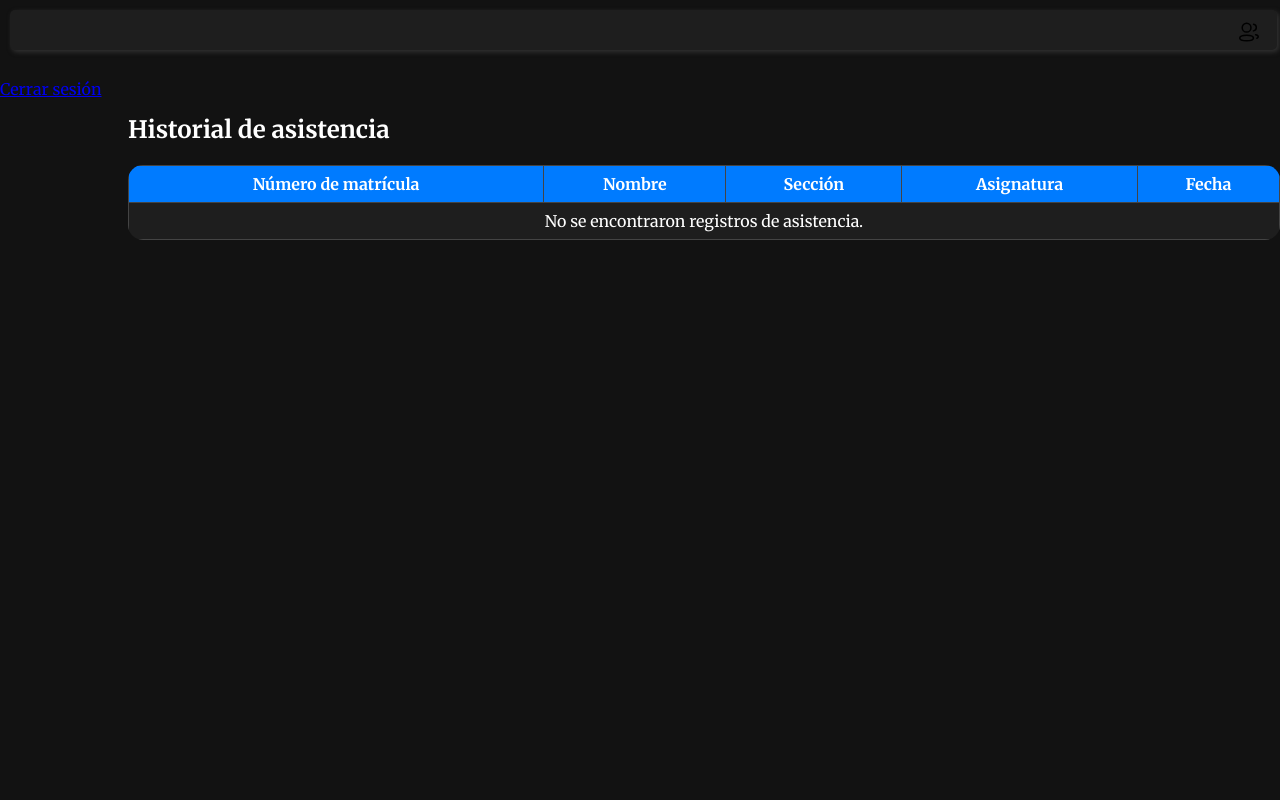
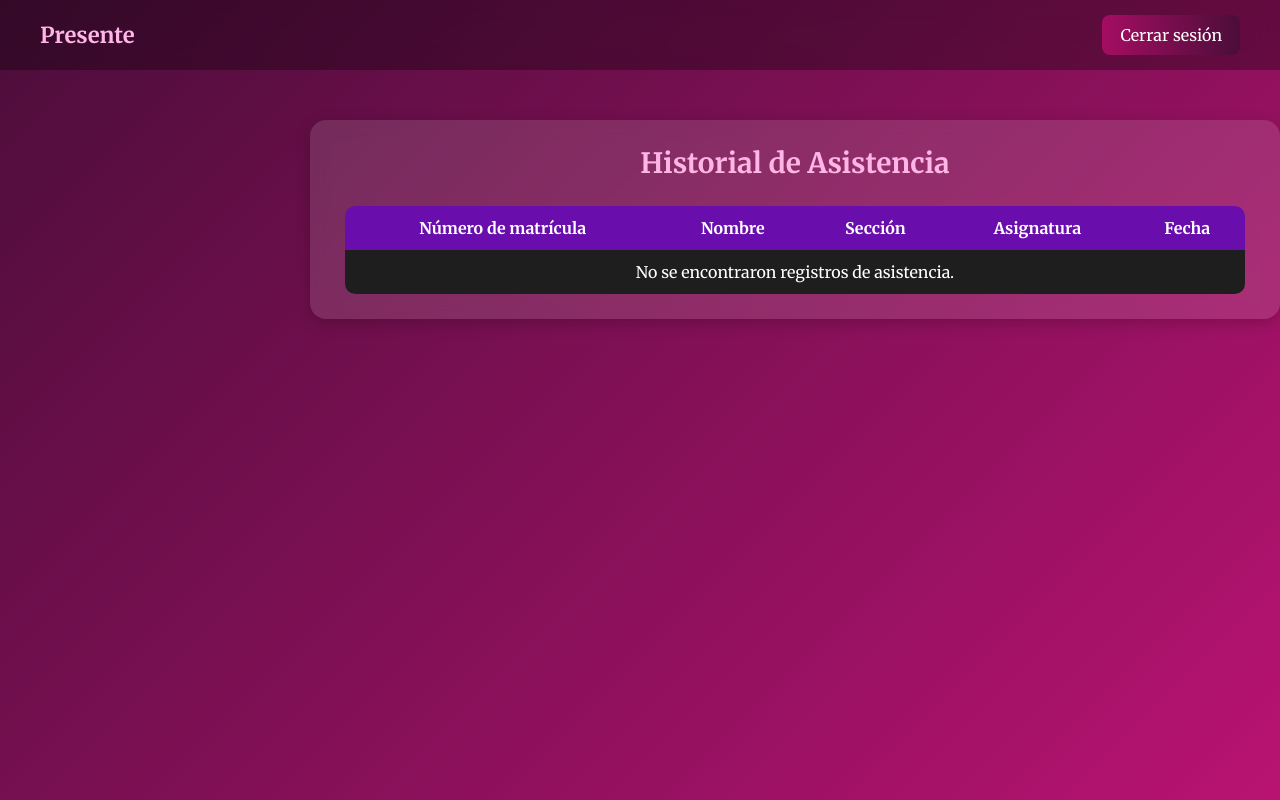
Before and after one commit to HIJN-bot/asistencia, a PHP site: page /teacher/details.php?sub=1 in a window 1280 px wide. Run offline with PHP 8.4, Linux system fonts and the light colour scheme; the visitor is signed in with stand-in values (Sample User, id 1); data that the repository does not hold is empty; some web fonts are replaced.

Commit message:
Enhance details.php with new styles and layout
Updated the attendance details page with improved styling and layout.

```diff
--- a/QR-Code-Based-Attendance-System/QR-ATS-main/teacher/details.php
+++ b/QR-Code-Based-Attendance-System/QR-ATS-main/teacher/details.php
@@ -33,39 +33,109 @@ $result = mysqli_query($con, $query);
   <title>Panel de Asistencia</title>
   <link rel="stylesheet" href="../css/style.css" />
   <style>
+    body {
+      font-family: 'Poppins', sans-serif;
+      background: linear-gradient(135deg, #4b0d3a, #b91372);
+      color: #fff;
+      margin: 0;
+      padding: 0;
+      min-height: 100vh;
+    }
+
+    header {
+      background-color: rgba(0, 0, 0, 0.3);
+      display: flex;
+      align-items: center;
+      justify-content: space-between;
+      padding: 15px 40px;
+      backdrop-filter: blur(10px);
+    }
+
+    header h1 {
+      color: #ffb6e6;
+      font-weight: 600;
+      font-size: 22px;
+      margin: 0;
+    }
+
+    .logout a {
+      display: inline-block;
+      background: linear-gradient(90deg, #a50d62, #4b0d3a);
+      color: white;
+      text-decoration: none;
+      padding: 10px 18px;
+      border-radius: 8px;
+      font-weight: 500;
+      transition: 0.3s ease;
+    }
+
+    .logout a:hover {
+      opacity: 0.85;
+    }
+
+    .container {
+      background-color: rgba(255, 255, 255, 0.12);
+      border-radius: 16px;
+      backdrop-filter: blur(8px);
+      box-shadow: 0 4px 15px rgba(0, 0, 0, 0.2);
+      width: 90%;
+      max-width: 900px;
+      margin: 50px auto;
+      padding: 25px 35px;
+    }
+
+    h2 {
+      text-align: center;
+      color: #ffb6e6;
+      font-size: 28px;
+      margin-bottom: 25px;
+    }
+
     table {
+      width: 100%;
       border-collapse: collapse;
-      width: 100%;
-      margin-top: 20px;
+      overflow: hidden;
+      border-radius: 10px;
     }
+
     th, td {
-      border: 1px solid #444;
-      padding: 8px;
+      border: none;
+      padding: 12px;
       text-align: center;
+      color: #fff;
     }
+
     th {
-      background-color: #007bff;
-      color: white;
+      background-color: #6a0dad;
+      color: #fff;
+      font-weight: 600;
     }
-    .logout {
-      margin: 15px 0;
+
+    tr:nth-child(even) {
+      background-color: rgba(255, 255, 255, 0.08);
+    }
+
+    tr:nth-child(odd) {
+      background-color: rgba(255, 255, 255, 0.04);
+    }
+
+    tr:hover {
+      background-color: rgba(255, 255, 255, 0.12);
+      transition: 0.3s;
     }
   </style>
 </head>
 
 <body>
-  <?php
-    $titulo = 'Sistema de Asistencia';
-    $usuario = $_SESSION['teacher_name'];
-    include "../componets/header.php";
-  ?>
-
+  <header>
+    <h1>Presente</h1>
     <div class="logout">
       <a href="../logout.php">Cerrar sesión</a>
     </div>
+  </header>
 
   <div class="container">
-    <h2>Historial de asistencia</h2>
+    <h2>Historial de Asistencia</h2>
     <table>
       <tr>
         <th>Número de matrícula</th>
@@ -92,18 +162,5 @@ $result = mysqli_query($con, $query);
     </table>
   </div>
 
-  <script>
-    var show = 0;
-    function showBox() {
-      let box = document.getElementById('box');
-      if (show === 0) {
-        box.style.height = "100px";
-        show = 1;
-      } else {
-        box.style.height = "0px";
-        show = 0;
-      }
-    }
-  </script>
 </body>
 </html>
```
Lines whose indentation alone changed are shown as unchanged.
